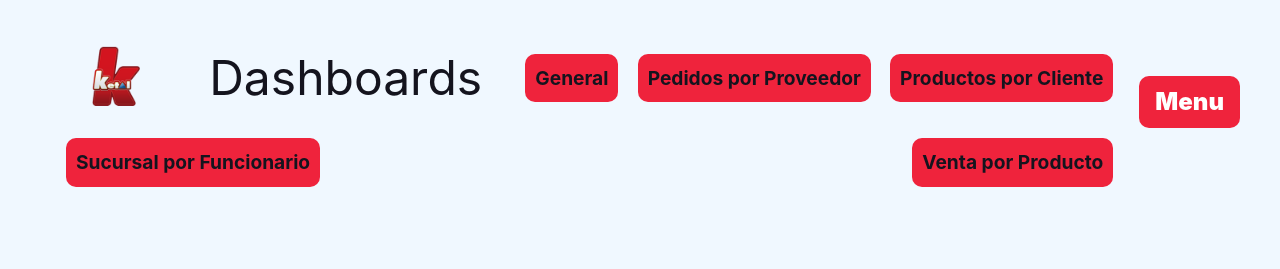
After one commit to TheBig-C/sis-2---grupo-5, a PHP site: page /frontend/views/pagina_principal/view_dashboards.html in a window 1280 px wide. The commit adds this page. Shown: the top 269 px of the page. Run offline with PHP 8.4, Linux system fonts and the light colour scheme.

Commit message:
dss
integracion de los dashboards

```diff
--- /dev/null
+++ b/frontend/views/pagina_principal/view_dashboards.html
@@ -0,0 +1,116 @@
+<!DOCTYPE html>
+<html lang="es">
+<head>
+    <meta charset="UTF-8">
+    <meta name="viewport" content="width=device-width, initial-scale=1.0">
+    <title>Dashboards</title>
+    <link rel="stylesheet" href="https://stackpath.bootstrapcdn.com/bootstrap/4.5.2/css/bootstrap.min.css">
+    <style>
+        body {
+            margin: 0;
+            padding: 0;
+            overflow-x: hidden;
+            background: aliceblue;
+        }
+        .header {
+            display: flex;
+            position: fixed;
+            top: 0;
+            left: 0;
+            width: 100%;
+            padding: 10px 5vh;
+            background: aliceblue;
+            justify-content: space-between;
+            align-items: center;
+            z-index: 1000;
+        }
+        .header a {
+            color: #fff;
+            font-weight: bold;
+            text-decoration: none;
+            font-size: 3vh;
+            background-color: #ef233c;
+            border-radius: 10px;
+            padding: 1vh 2vh;
+            margin-left: 10px;
+        }
+        .header a:hover {
+            background-color: #d90429;
+        }
+        .navbar span {
+            color: #14141E;
+            padding-left: 3vh;
+            padding-right: 3vh;
+            font-size: 6vh;
+        }
+        .navbar img {
+            width: 15vh;
+            height: auto;
+        }
+        .navbar a {
+            color: #14141E;
+            padding: 10px;
+            font-size: 1.2em;
+            text-decoration: none;
+            margin-left: 10px;
+        }
+        .navbar a:hover {
+            background-color: #ef233c;
+            color: #fff;
+            border-radius: 5px;
+        }
+        .iframe-container {
+            margin-top: 120px;
+            display: flex;
+            justify-content: center;
+            align-items: center;
+            height: calc(100vh - 160px);
+        }
+        iframe {
+            width: 90%;
+            height: 90%;
+            border: none;
+        }
+    </style>
+</head>
+<body>
+    <header class="header">
+        <nav class="navbar">
+            <img src="/sis2-Ketal//frontend/assets/ketal.png">
+            <span>Dashboards</span>
+            <a href="javascript:void(0)" onclick="showDashboard('general')">General</a>
+            <a href="javascript:void(0)" onclick="showDashboard('pedidos/proveedor')">Pedidos por Proveedor</a>
+            <a href="javascript:void(0)" onclick="showDashboard('productos/cliente')">Productos por Cliente</a>
+            <a href="javascript:void(0)" onclick="showDashboard('sucursal/funcionario')">Sucursal por Funcionario</a>
+            <a href="javascript:void(0)" onclick="showDashboard('venta/producto')">Venta por Producto</a>
+        </nav>
+        <a href="./pagina_opciones.php"><b>Menu</b></a>
+    </header></body>
+    <br>
+    <br>
+    <br>
+    <br>
+
+    <br>
+    <div class="iframe-container text-center">
+        <iframe id="dashboardIframe" title="Dashboard"></iframe>
+    </div>
+
+    <script>
+        function showDashboard(dashboard) {
+            const urls = {
+                'general' : 'https://app.powerbi.com/view?r=eyJrIjoiODViY2UxYzgtYTMyZC00ODI5LWI3ZTEtMTRjM2UwZjRjMTFhIiwidCI6ImNjMjg2MzNmLTEyYjgtNDZjYi1iYzE1LTk1MWRhZTIzOWI0ZCIsImMiOjR9',
+                'pedidos/proveedor': 'https://app.powerbi.com/view?r=eyJrIjoiMjZmMWI3ODctODU5YS00Mjc4LThmMTgtN2VkZWJiOTJkNDg1IiwidCI6ImNjMjg2MzNmLTEyYjgtNDZjYi1iYzE1LTk1MWRhZTIzOWI0ZCIsImMiOjR9',
+                'productos/cliente': 'https://app.powerbi.com/view?r=eyJrIjoiZjFlYjY1YWMtOGE4OS00M2RiLWJhM2MtN2Q4YWZlZWU5NGQxIiwidCI6ImNjMjg2MzNmLTEyYjgtNDZjYi1iYzE1LTk1MWRhZTIzOWI0ZCIsImMiOjR9',
+                'sucursal/funcionario': 'https://app.powerbi.com/view?r=eyJrIjoiMGIyYTNlYzktZDdlNi00OWY3LTgyZjYtYWQ0MTI0M2M1MWM2IiwidCI6ImNjMjg2MzNmLTEyYjgtNDZjYi1iYzE1LTk1MWRhZTIzOWI0ZCIsImMiOjR9',
+                'venta/producto': 'https://app.powerbi.com/view?r=eyJrIjoiZjU4MGE5OGEtMzNlNi00MTAxLWE2ZGQtYTQzNTMwODgyYjlhIiwidCI6ImNjMjg2MzNmLTEyYjgtNDZjYi1iYzE1LTk1MWRhZTIzOWI0ZCIsImMiOjR9'
+            };
+            document.getElementById('dashboardIframe').src = urls[dashboard];
+        }
+        // Mostrar el primer dashboard por defecto
+        document.addEventListener('DOMContentLoaded', function() {
+            showDashboard('general');
+        });
+    </script>
+</body>
+</html>
```
Also changed, not shown: frontend/views/pagina_principal/pagina_opciones.php (+27 -29 lines).
